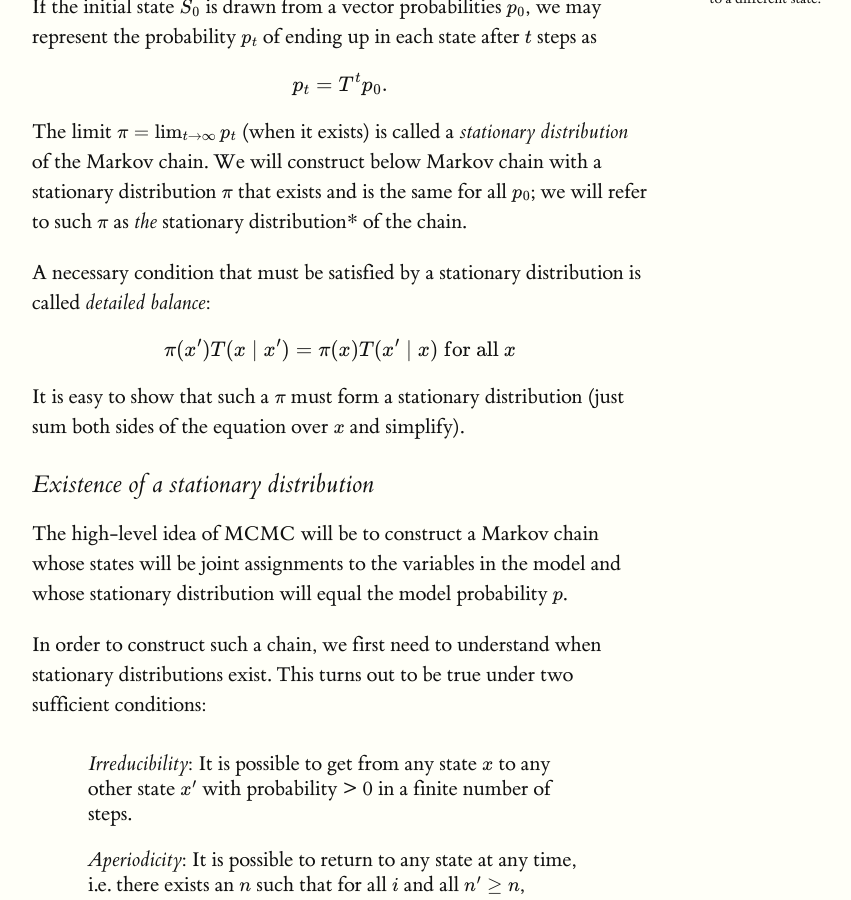
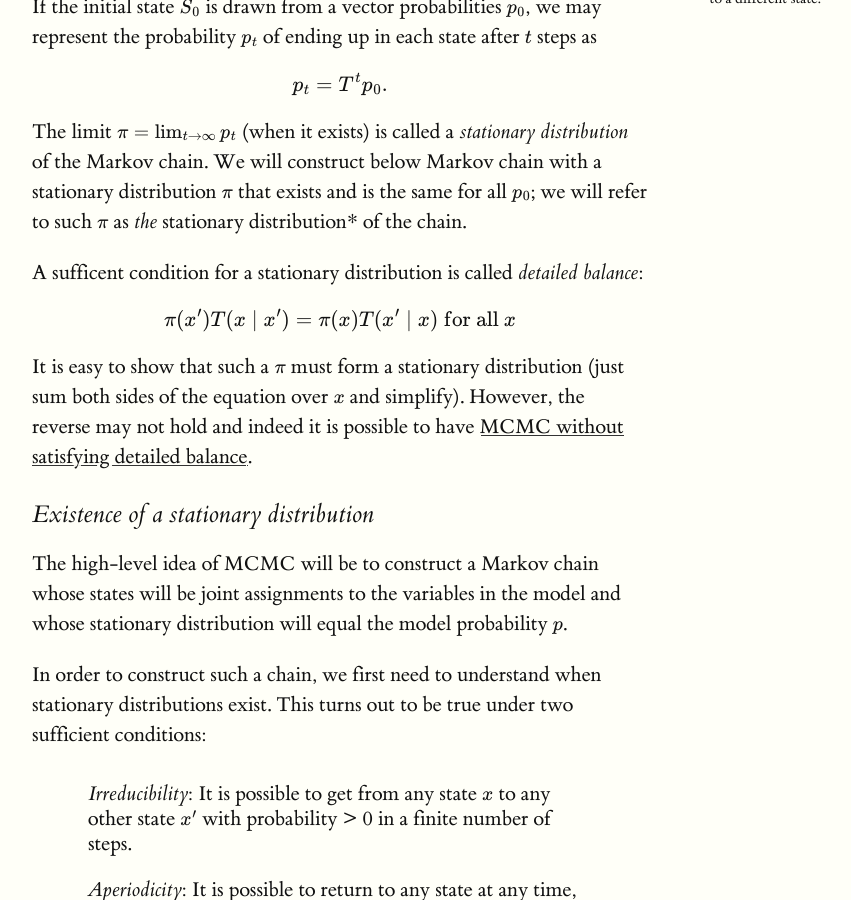
Before and after one commit to ermongroup/cs228-notes, a Jekyll site: the page built from inference/sampling/index.md, in a window 1280 px wide and 900 px high, scrolled down 5447 px. Shown: the whole window, without its empty margins (128-979 px from the left). Built offline with Jekyll 4.4.1, drawn with Linux system fonts in a browser that asks for light colours; formulas are drawn with MathJax 3.

Commit message:
fixed typo in detailed balance

```diff
--- a/inference/sampling/index.md
+++ b/inference/sampling/index.md
@@ -111,11 +111,11 @@ p_t = T^t p_0.
 
 The limit $$\pi = \lim_{t \to \infty} p_t$$ (when it exists) is called a *stationary distribution* of the Markov chain. We will construct below Markov chain with a stationary distribution $$\pi$$ that exists and is the same for all $$p_0$$; we will refer to such $$\pi$$ as *the* stationary distribution* of the chain.
 
-A necessary condition that must be satisfied by a stationary distribution is called *detailed balance*:
+A sufficent condition for a stationary distribution is called *detailed balance*:
 {% math %}
 \pi(x') T(x \mid x') = \pi(x) T(x' \mid x) \;\text{for all $x$}
 {% endmath %}
-It is easy to show that such a $$\pi$$ must form a stationary distribution (just sum both sides of the equation over $$x$$ and simplify).
+It is easy to show that such a $$\pi$$ must form a stationary distribution (just sum both sides of the equation over $$x$$ and simplify). However, the reverse may not hold and indeed it is possible to have [MCMC without satisfying detailed balance](https://arxiv.org/pdf/1007.2262.pdf).
 
 ### Existence of a stationary distribution
 
```
